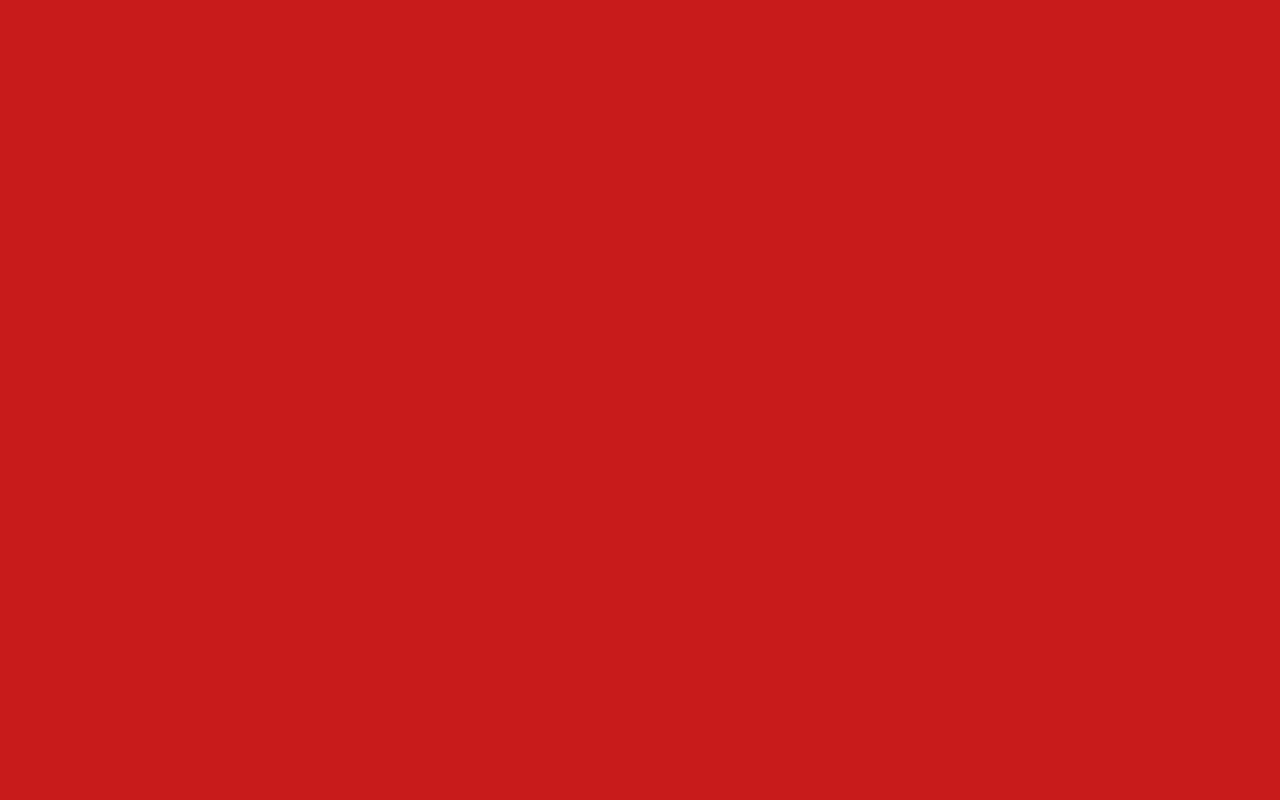
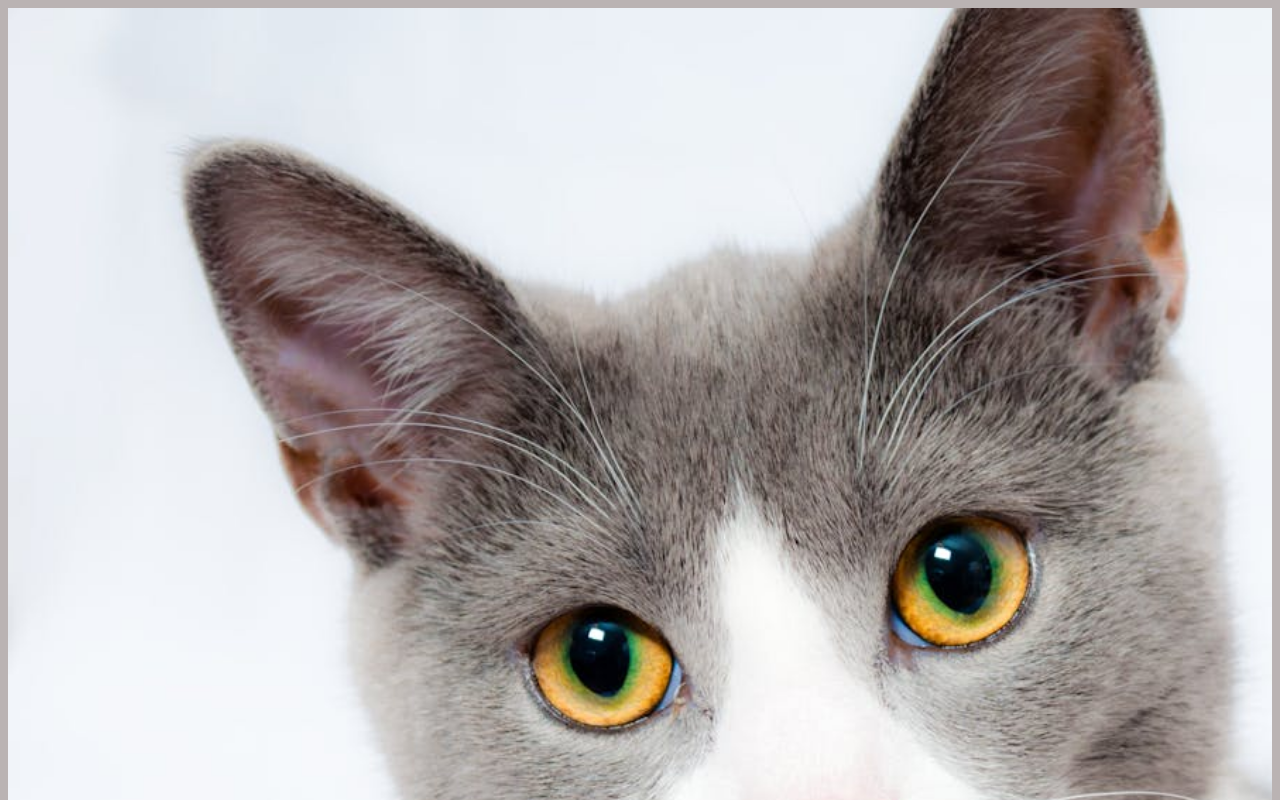
Before and after one commit to sally90319/mygit, a plain HTML site: page index.html in a window 1280 px wide. Shown: the top 800 px of the page. Drawn offline with Linux system fonts and the light colour scheme.

Commit message:
加入圖檔

```diff
--- a/index.html
+++ b/index.html
@@ -7,6 +7,6 @@
     <title>標籤頁</title>
 </head>
 <body>
-
+    <header></header>
 </body>
 </html>
--- a/my.css
+++ b/my.css
@@ -1,3 +1,8 @@
 *{
-    background-color: #c81b1b;
+    background-color: #bab3b3;
 }
+header{
+    height: 1200px;
+    background-image: url(./img/1748844867.jpg);
+    background-size: cover;
+}
```
Also changed, not shown: img/1748844867.jpg (added).
